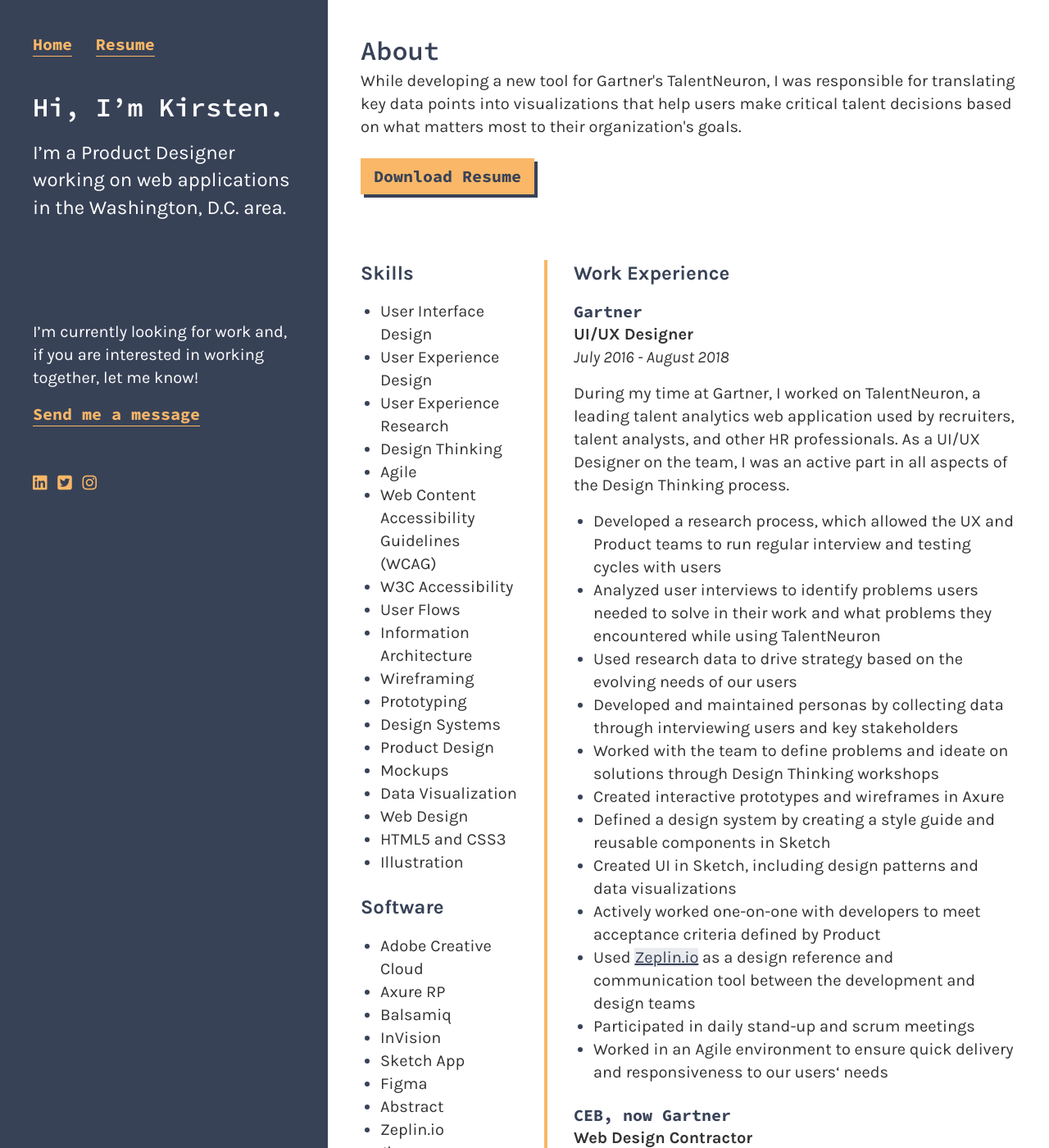
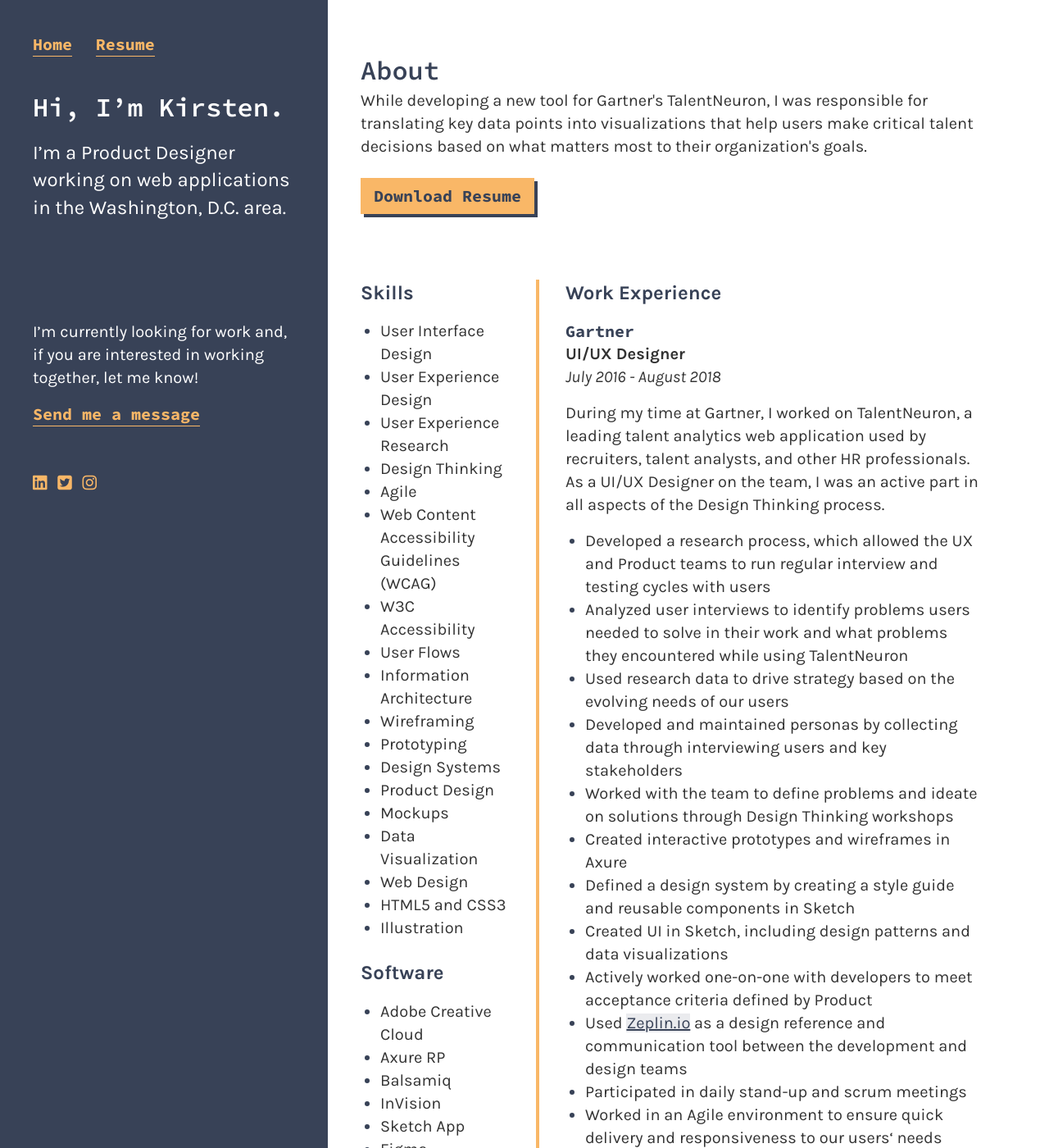
Before and after one commit to marcusrelacion/kirstengreen.com, a Jekyll site: the page built from resume.markdown, in a window 1280 px wide and 1400 px high. Shown: the whole window at 82% size. Built offline with Jekyll 4.4.1, drawn with Linux system fonts in a browser that asks for light colours; nearby versions of some CDN libraries.

Commit message:
tightening up grid

```diff
--- a/assets/styles/global/_grid.scss
+++ b/assets/styles/global/_grid.scss
@@ -30,6 +30,7 @@
 .listing {
 	display: grid;
 	grid-gap: 80px;
+	margin: 0;
 }
 @media screen and (min-width:767px) {
 	.site__grid {
@@ -67,12 +68,11 @@
 		grid-template-columns: 400px 3fr;
 	}
 
-	.layout-home .site__content {
+	.site__content {
 		padding: 64px 80px 40px 40px;
 	}
 
 	.site__header,
-	.site__content,
 	.site__footer {
 		padding: 40px;
 	}
```
